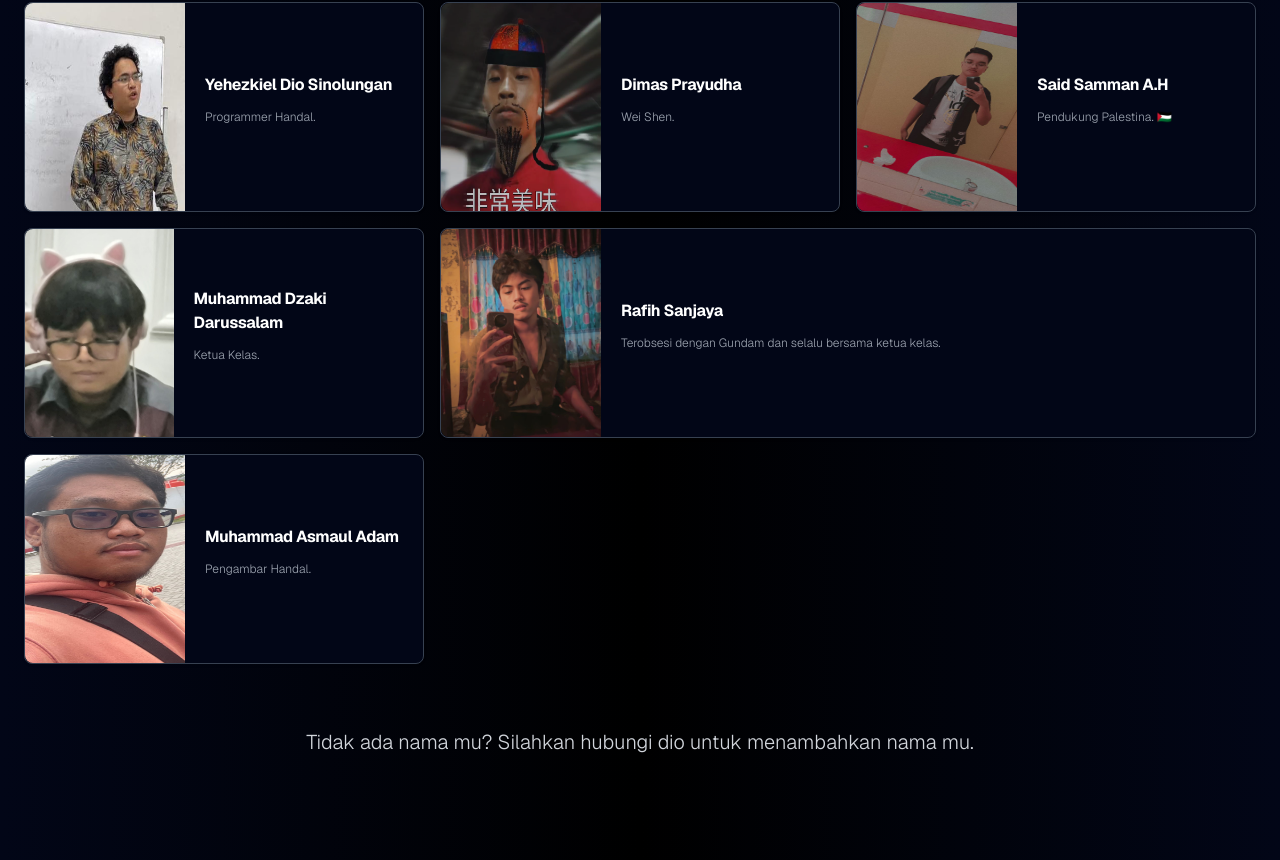
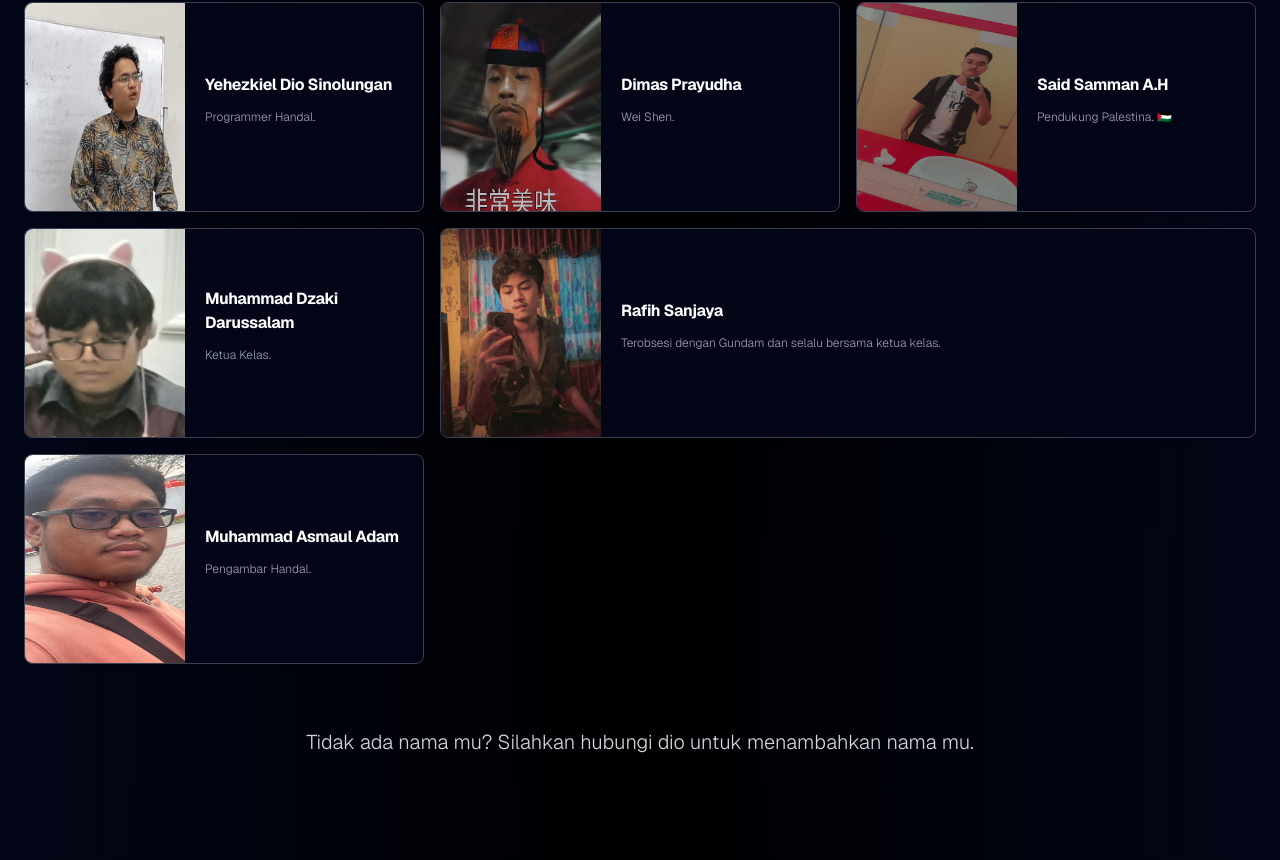
Before and after one commit to elizielx/ifb1a, a Next.js app: page / in a window 1280 px wide. Shown: the part 1756-2616 px from the top of the page. Built offline with nearby package versions, Linux system fonts and the light colour scheme; what tailwindcss-bg-patterns would draw is missing.

Commit message:
refactor: image sizing issues

```diff
--- a/src/components/anggota-kelas.card.tsx
+++ b/src/components/anggota-kelas.card.tsx
@@ -23,7 +23,7 @@ const AnggotaKelasCard: React.FC<AnggotaKelasCardProps> = ({
       <a href="#">
         <Image
           src={foto}
-          className="w-full lg:w-40 object-fill h-52 rounded-lg sm:rounded-none sm:rounded-l-lg"
+          className="lg:max-w-[10rem] w-full lg:w-40 object-fill h-52 rounded-lg sm:rounded-none sm:rounded-l-lg"
           width={0}
           height={0}
           sizes="100vw"
```
